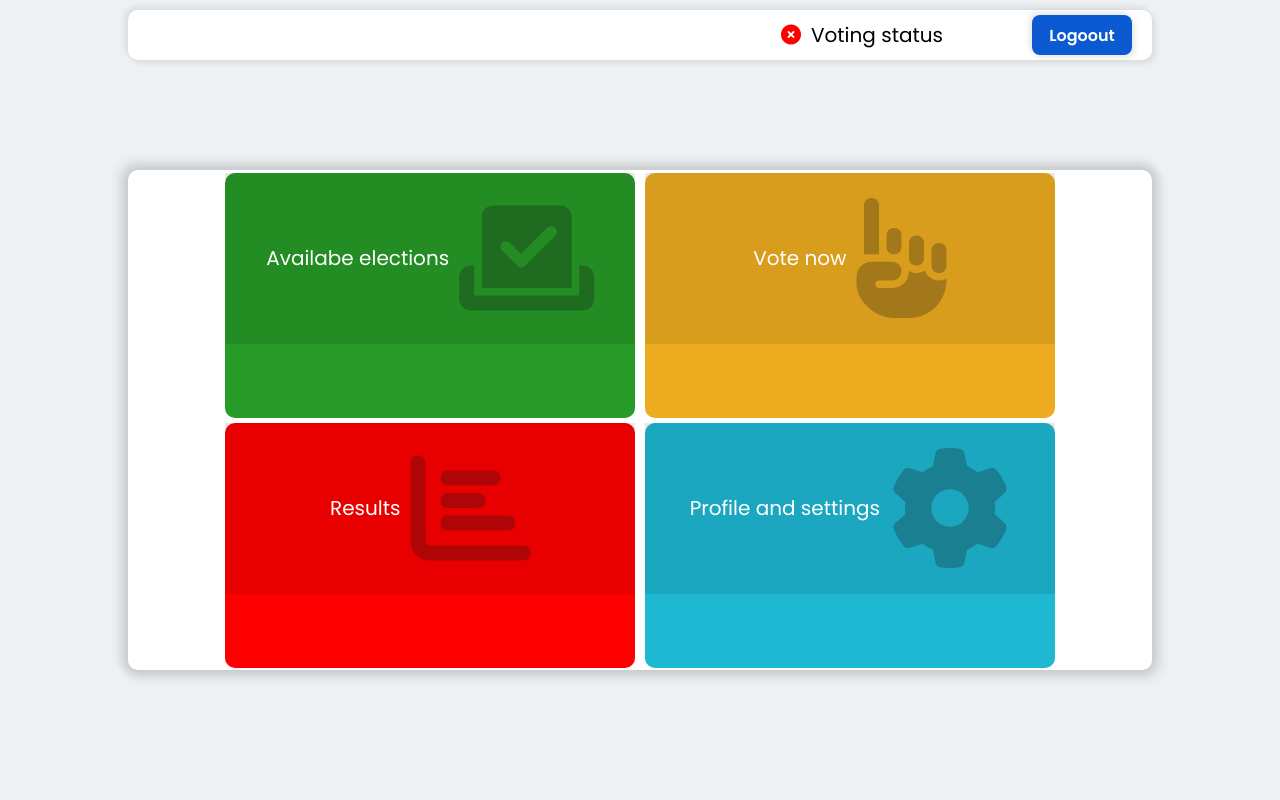
After one commit to Lewis-Jade/Vote_System, a PHP site: page /VIEWS/dashboard.php in a window 1280 px wide. The commit adds this page. Run offline with PHP 8.4, Linux system fonts and the light colour scheme.

Commit message:
added a dashboard

```diff
--- /dev/null
+++ b/CSS/dashboard.css
@@ -0,0 +1,149 @@
+@import url('https://fonts.googleapis.com/css2?family=Poppins:ital,wght@0,100;0,200;0,300;0,400;0,500;0,600;0,700;0,800;0,900;1,100;1,200;1,300;1,400;1,500;1,600;1,700;1,800;1,900&display=swap');
+
+
+*{
+    margin: 0;
+    padding: 0;
+    font-family: "Poppins", sans-serif;
+}
+body{
+    height: 100vh;
+    justify-content: center;
+    align-items: center;
+    display: flex;
+
+    background: #eef1f3;
+
+
+}
+
+header{
+    position: fixed;
+    top: 10px;
+    width: 80%;
+    height: 50px;
+     background: #fff;
+     z-index: 4;
+    border-radius: 10px;
+    box-shadow: 3px 3px 6px #00000017,
+                  -3px -3px  6px #00000017;
+}
+.container{
+    position: relative;
+    top: 20px;
+    height: 500px;
+    width: 80%;
+   border-radius: 10px;
+
+    background: #fff;
+    box-shadow: 3px 3px  10px 6px  #00000017,
+                  -3px -3px 10px 6px #00000017;
+}
+.box,.box1{
+    position: relative;
+    height: 50%;
+    width: 100%;
+    display: flex;
+    justify-content: center;
+    align-items: center;
+
+     gap: 10px;
+
+}
+.info{
+    height: 98%;
+    width: 40%;
+    background: red;
+    border-radius: 10px;
+    transition: 0.5s ease-in-out;
+
+}
+.ballot{
+    background: #088b08de;
+}
+.card{
+    height: 70%;
+    width: 100%;
+    background-color: #00000017;
+    display: flex;
+    justify-content: center;
+    align-items: center;
+}
+.description{
+    height: 30%;
+    border-bottom-right-radius: 10px;
+    border-bottom-left-radius: 10px;
+}
+.vote{
+    background: #eca813f1;
+}
+.result{
+    background: #d11111f1;
+}
+.setting{
+    background: #11b4d1f1;
+}
+.info:hover{
+
+    transform: translateY(-10px);
+
+    z-index: 5;
+}
+i{
+    font-size: 120px;
+    color: #16151546;
+}
+p{
+    color: #fff;
+    font-size: 20px;
+    padding-right: 10px;
+}
+.logout{
+    height: 100%;
+    width: 100px;
+    display: flex;
+    justify-content: center;
+    align-items: center;
+    position: absolute;
+    right: 20px;
+}
+button{
+    width: 100%;
+    height: 80%;
+    border: none;
+    background: #0b5ad1;
+    color: #fff;
+    border-radius: 8px;
+    box-shadow: 3px 3px   6px  #00000017,
+    -3px -3px 6px #00000017;
+    font-weight: 600;
+    font-size: 16px;
+    transition: 0.5s ease-in-out;
+    cursor: pointer;
+
+}
+button:hover{
+    transform: scale(1.2);
+}
+
+.status{
+    right: 200px;
+    position: absolute;
+    height: 100%;
+    display: flex;
+    justify-content: center;
+    align-items: center;
+    width: 200px;
+    gap: 10px;
+
+
+}
+span{
+    font-size: 20px;
+    font-weight: 400;
+}
+.fa-times-circle{
+    font-size: 20px;
+    color: red;
+   padding-left: 20px;
+}
--- a/SCRIPTS/index.js
+++ b/SCRIPTS/index.js
@@ -10,7 +10,7 @@ const section = document.getElementById('section')
 getButton.addEventListener("click",  function(){
 
     cardBox.classList.add('rotate');
-    section.style.backgroundColor = "rgba(233, 67, 17, 0.62)";
+    section.style.backgroundColor = "rgba(233, 67, 17, 0.36)";
 
 });
 
--- /dev/null
+++ b/VIEWS/dashboard.php
@@ -0,0 +1,71 @@
+<!DOCTYPE html>
+<html lang="en">
+<head>
+    <meta charset="UTF-8">
+    <meta name="viewport" content="width=device-width, initial-scale=1.0">
+    <title>dashborad</title>
+    <link rel="stylesheet" href="../CSS/dashboard.css">
+    <link rel="stylesheet" href="https://cdnjs.cloudflare.com/ajax/libs/font-awesome/6.7.2/css/all.min.css" integrity="sha512-Evv84Mr4kqVGRNSgIGL/F/aIDqQb7xQ2vcrdIwxfjThSH8CSR7PBEakCr51Ck+w+/U6swU2Im1vVX0SVk9ABhg==" crossorigin="anonymous" referrerpolicy="no-referrer" />
+</head>
+<body>
+
+<header>
+<div class="status">
+<i class="fas fa-times-circle"></i>
+<span>Voting status</span>
+
+
+</div>
+<form action="" class="logout">
+    <button  type="submit">Logoout</button>
+</form>
+</header>
+    <div class="container">
+        <div class="box">
+            <div class="info  ballot">
+                <div class="card">
+                    <p>Availabe elections</p>
+                <i class="fas fa-vote-yea"></i>
+
+                </div>
+                <div class="description">
+
+                </div>
+            </div>
+            <div class="info vote">
+            <div class="card ">
+            <p>Vote now</p>
+            <i class="fas fa-hand-point-up"></i>
+
+                </div>
+                <div class="description">
+
+                </div>
+            </div>
+        </div>
+        <div class="box1">
+        <div class="info results">
+        <div class="card">
+
+        <p>Results</p>
+        <i class="fas fa-chart-bar"></i>
+
+            </div>
+            <div class="description">
+
+            </div>
+        </div>
+        <div class="info  setting">
+                <div class="card">
+                    <p>Profile and settings</p>
+                <i class="fas fa-cog"></i>
+
+        </div>
+        <div class="description">
+
+        </div>
+        </div>
+        </div>
+    </div>
+</body>
+</html>
--- a/VIEWS/login.php
+++ b/VIEWS/login.php
@@ -10,6 +10,7 @@
 <body>
 
 <section    id="section">
+    <h1>its now or never vote today</h1>
    <div class="container">
        <div class="box"  id="rotateCard">
        <div class="front">
```
Also changed, not shown: CSS/login.css (+21 -4 lines), 1 other file.
